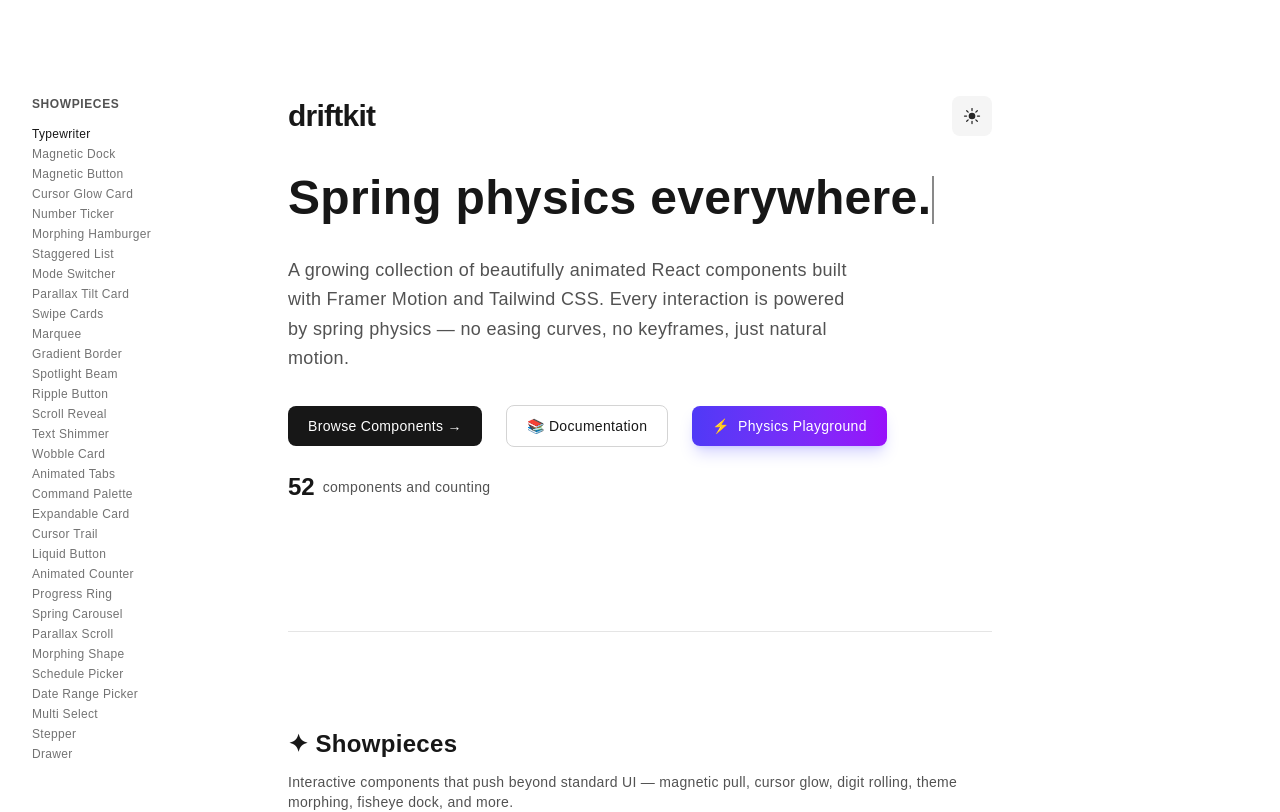
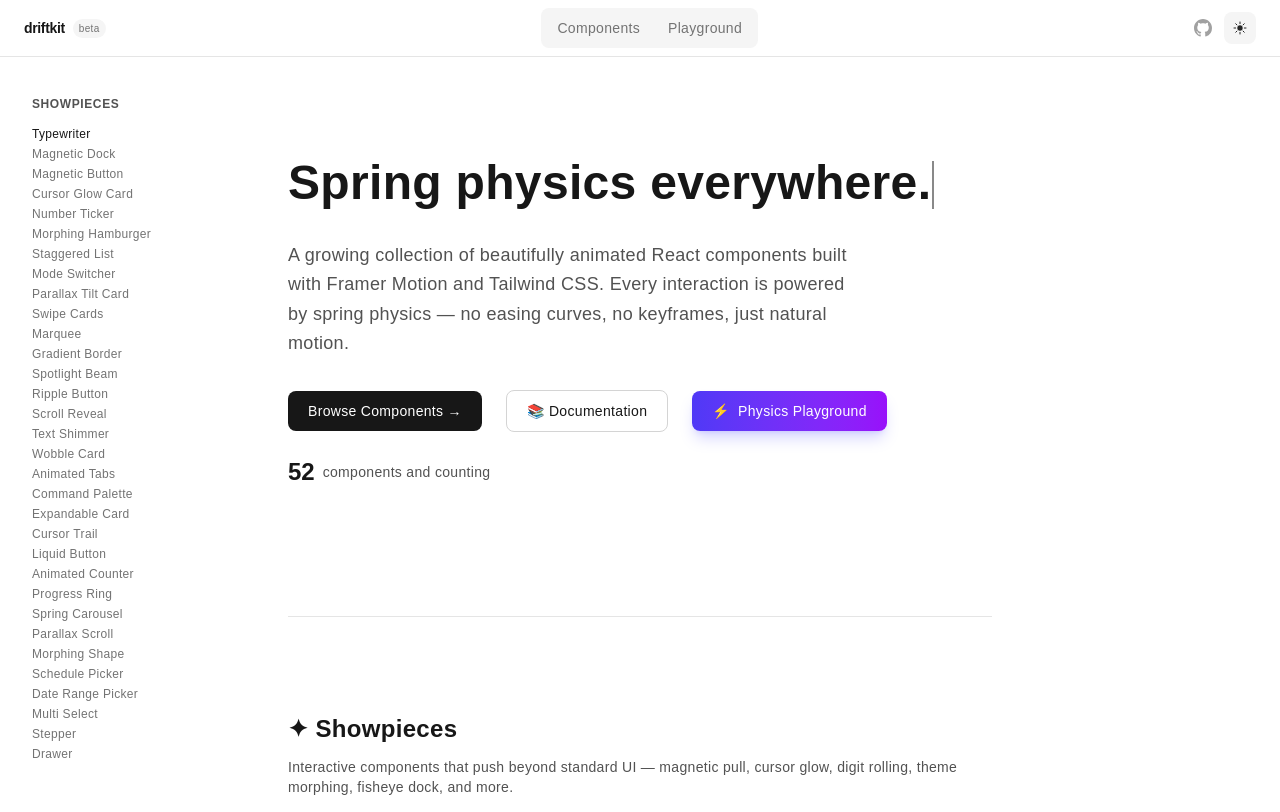
Before and after one commit to kippledigital/driftkit, a Next.js app: page / in a window 1280 px wide. Shown: the top 812 px of the page. Built offline with nearby package versions, Linux system fonts and the light colour scheme; a web font is replaced by a local one.

Commit message:
feat: global nav bar + remove hero logo/switcher

```diff
--- a/src/app/layout.tsx
+++ b/src/app/layout.tsx
@@ -2,6 +2,7 @@
 import { Geist_Mono } from "next/font/google";
 import "./globals.css";
 import { Providers } from "./providers";
+import { GlobalNav } from "@/components/global-nav";
 
 const geistMono = Geist_Mono({
   variable: "--font-geist-mono",
@@ -80,7 +81,10 @@
         className={`${geistMono.variable} antialiased bg-white dark:bg-neutral-950 text-neutral-950 dark:text-white`}
         style={{ fontFamily: "'Satoshi', sans-serif", letterSpacing: '0.02em' }}
       >
-        <Providers>{children}</Providers>
+        <Providers>
+          <GlobalNav />
+          {children}
+        </Providers>
       </body>
     </html>
   );
--- a/src/app/page.tsx
+++ b/src/app/page.tsx
@@ -1667,11 +1667,6 @@
         {/* HERO                                                           */}
         {/* ============================================================= */}
         <header className="pt-24 pb-32 border-b border-neutral-200 dark:border-neutral-800">
-          <div className="flex items-center justify-between mb-8">
-            <h1 className="text-3xl font-bold tracking-tight">driftkit</h1>
-            <ModeSwitcher irisWipe />
-          </div>
-
           <div className="mb-6 h-[3.5rem] sm:h-[4rem] overflow-hidden">
             <span className="text-4xl sm:text-5xl font-bold leading-tight block">
               <Typewriter
--- /dev/null
+++ b/src/components/global-nav.tsx
@@ -0,0 +1,73 @@
+"use client";
+
+import React from "react";
+import Link from "next/link";
+import { usePathname } from "next/navigation";
+import { motion } from "framer-motion";
+import { ModeSwitcher } from "./mode-switcher";
+
+const navItems = [
+  { href: "/docs", label: "Components" },
+  { href: "/playground", label: "Playground" },
+];
+
+export function GlobalNav() {
+  const pathname = usePathname();
+
+  return (
+    <header className="sticky top-0 z-50 border-b border-neutral-200 dark:border-neutral-800 bg-white/80 dark:bg-neutral-950/80 backdrop-blur-sm">
+      <div className="max-w-7xl mx-auto px-6 h-14 flex items-center justify-between">
+        {/* Logo */}
+        <Link href="/" className="flex items-center gap-2 group">
+          <span className="text-sm font-bold text-neutral-900 dark:text-white tracking-tight">
+            driftkit
+          </span>
+          <span className="text-[10px] px-1.5 py-0.5 rounded-full bg-neutral-100 dark:bg-neutral-800 text-neutral-500 font-medium">
+            beta
+          </span>
+        </Link>
+
+        {/* Nav links */}
+        <nav className="flex items-center gap-1 p-1 rounded-[8px] bg-neutral-100 dark:bg-neutral-800/60">
+          {navItems.map(item => {
+            const isActive = pathname === item.href || pathname.startsWith(item.href + "/");
+            return (
+              <Link
+                key={item.href}
+                href={item.href}
+                className="relative z-10 px-3 py-1.5 text-sm font-medium rounded-[6px] transition-colors"
+              >
+                {isActive && (
+                  <motion.div
+                    layoutId="global-nav-blob"
+                    className="absolute inset-0 rounded-[6px] bg-white dark:bg-neutral-700 shadow-sm"
+                    transition={{ type: "spring", stiffness: 400, damping: 30, mass: 0.8 }}
+                    style={{ zIndex: -1 }}
+                  />
+                )}
+                <span className={isActive ? "text-neutral-900 dark:text-white" : "text-neutral-500 hover:text-neutral-700 dark:hover:text-neutral-300"}>
+                  {item.label}
+                </span>
+              </Link>
+            );
+          })}
+        </nav>
+
+        {/* Right side */}
+        <div className="flex items-center gap-3">
+          <a
+            href="https://github.com/kippledigital/driftkit"
+            target="_blank"
+            rel="noopener noreferrer"
+            className="text-neutral-400 hover:text-neutral-900 dark:hover:text-white transition-colors"
+          >
+            <svg width="18" height="18" viewBox="0 0 24 24" fill="currentColor">
+              <path d="M12 0C5.37 0 0 5.37 0 12c0 5.31 3.435 9.795 8.205 11.385.6.105.825-.255.825-.57 0-.285-.015-1.23-.015-2.235-3.015.555-3.795-.735-4.035-1.41-.135-.345-.72-1.41-1.23-1.695-.42-.225-1.02-.78-.015-.795.945-.015 1.62.87 1.845 1.23 1.08 1.815 2.805 1.305 3.495.99.105-.78.42-1.305.765-1.605-2.67-.3-5.46-1.335-5.46-5.925 0-1.305.465-2.385 1.23-3.225-.12-.3-.54-1.53.12-3.18 0 0 1.005-.315 3.3 1.23.96-.27 1.98-.405 3-.405s2.04.135 3 .405c2.295-1.56 3.3-1.23 3.3-1.23.66 1.65.24 2.88.12 3.18.765.84 1.23 1.905 1.23 3.225 0 4.605-2.805 5.625-5.475 5.925.435.375.81 1.095.81 2.22 0 1.605-.015 2.895-.015 3.3 0 .315.225.69.825.57A12.02 12.02 0 0024 12c0-6.63-5.37-12-12-12z" />
+            </svg>
+          </a>
+          <ModeSwitcher size={32} />
+        </div>
+      </div>
+    </header>
+  );
+}
```
